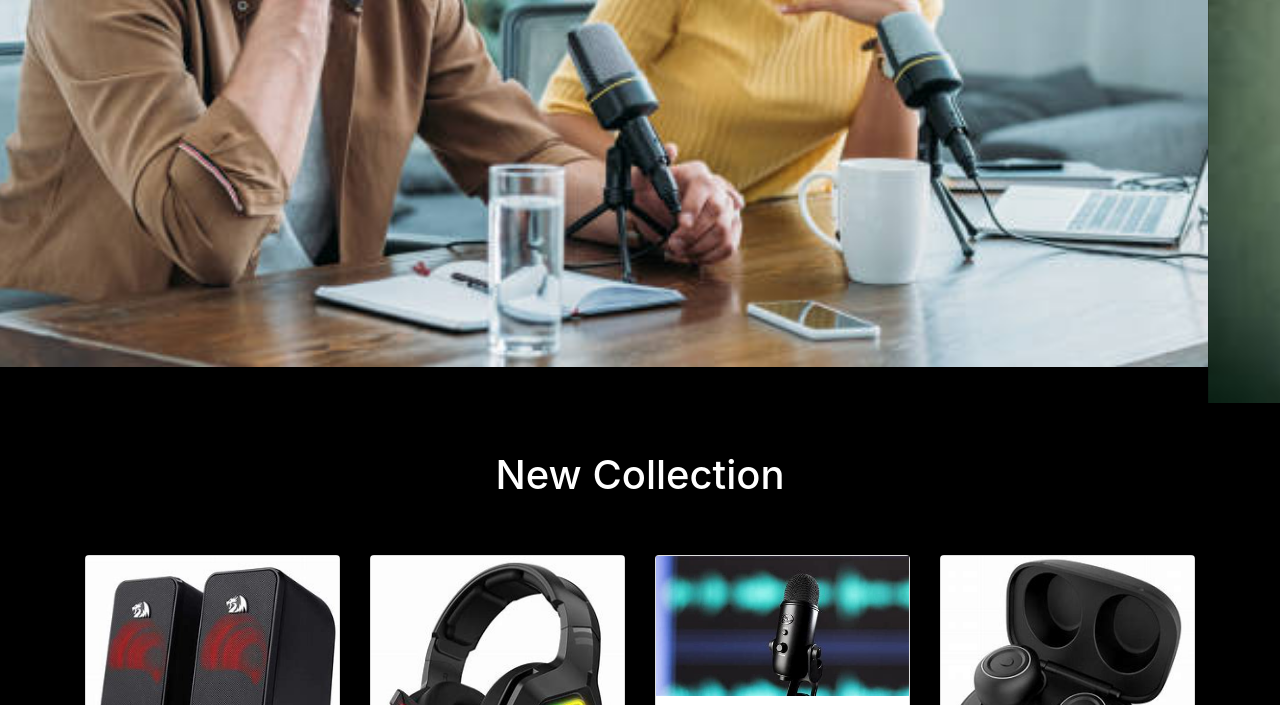
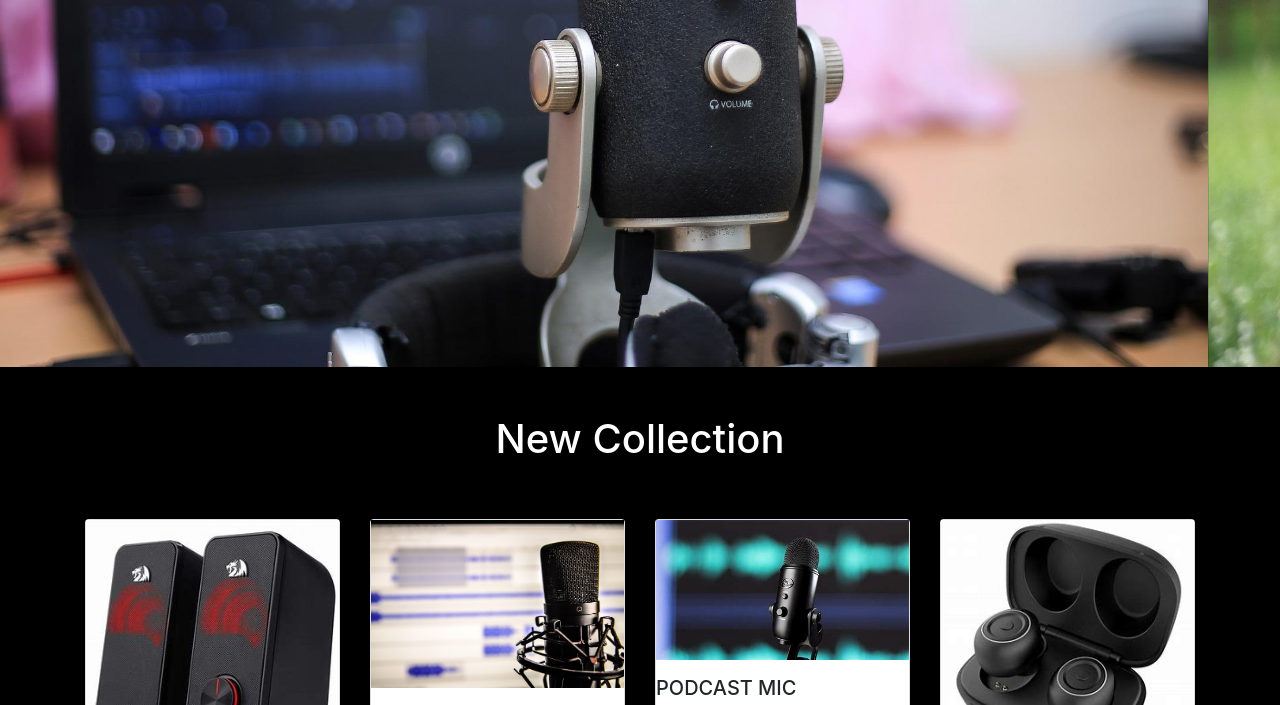
Before and after one commit to Gchetanroop/ECOMMERCE-PROJ, a plain HTML site: page index.html in a window 1280 px wide. Shown: the part 557-1262 px from the top of the page. Drawn offline with nearby package versions, Linux system fonts and the light colour scheme.

Commit message:
first commit

```diff
--- a/index.html
+++ b/index.html
@@ -70,7 +70,7 @@
             </div>
           </div>
           <div class="carousel-item">
-            <img src="images/top2.jpg" class="d-block w-100" alt="...">
+            <img src="images/top_1.jpg" class="d-block w-100" alt="...">
             <!-- add css styling -->
             <div class="carousel-caption d-none d-md-block">
                 <div class="container">
@@ -87,7 +87,7 @@
           </div>
           </div>
           <div class="carousel-item">
-            <img src="images/top3.jpeg" class="d-block w-100" alt="...">
+            <img src="images/top_2.jpg" class="d-block w-100" alt="...">
             <div class="carousel-caption d-none d-md-block">
                 <div class="container">
                 <div class="row justify-content-start text-left">
@@ -187,7 +187,7 @@
                   </div>
                   <div class="col-lg-3">
                     <div class="card mb-3">
-                        <img src="images/latest2.jpeg" class="img-fluid mb-3" alt="">
+                        <img src="images/microphone-g993f463f5_1280.jpg" class="img-fluid mb-3" alt="">
                         <input type="button" value="Add To Cart">
                         <h5>GAMING HEADPHONES</h5>
                         <p><small><del>Rs2400</del><span>Rs1200</span></small></p>
```
Also changed, not shown: images/microphone-g993f463f5_1280.jpg (added), images/top_1.jpg (added), images/top_2.jpg (added), images/toppp.jpg (added).
